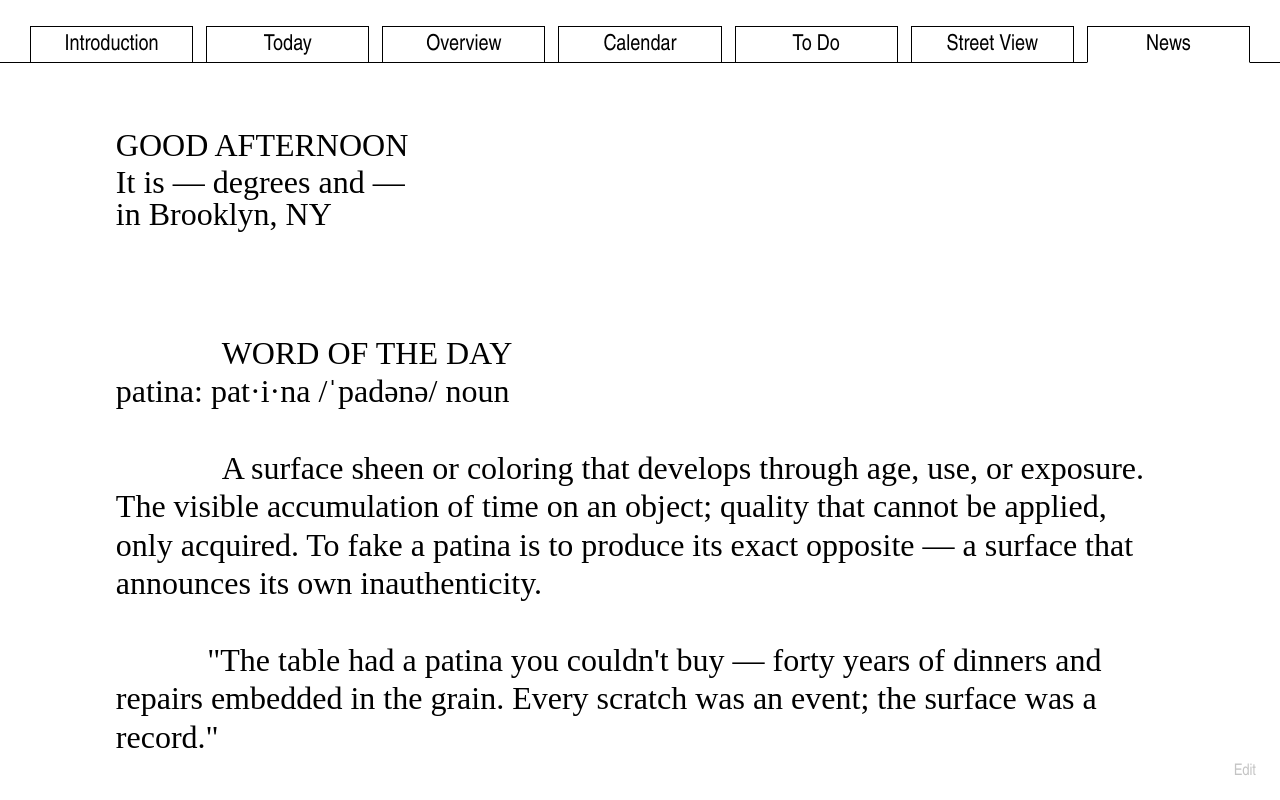
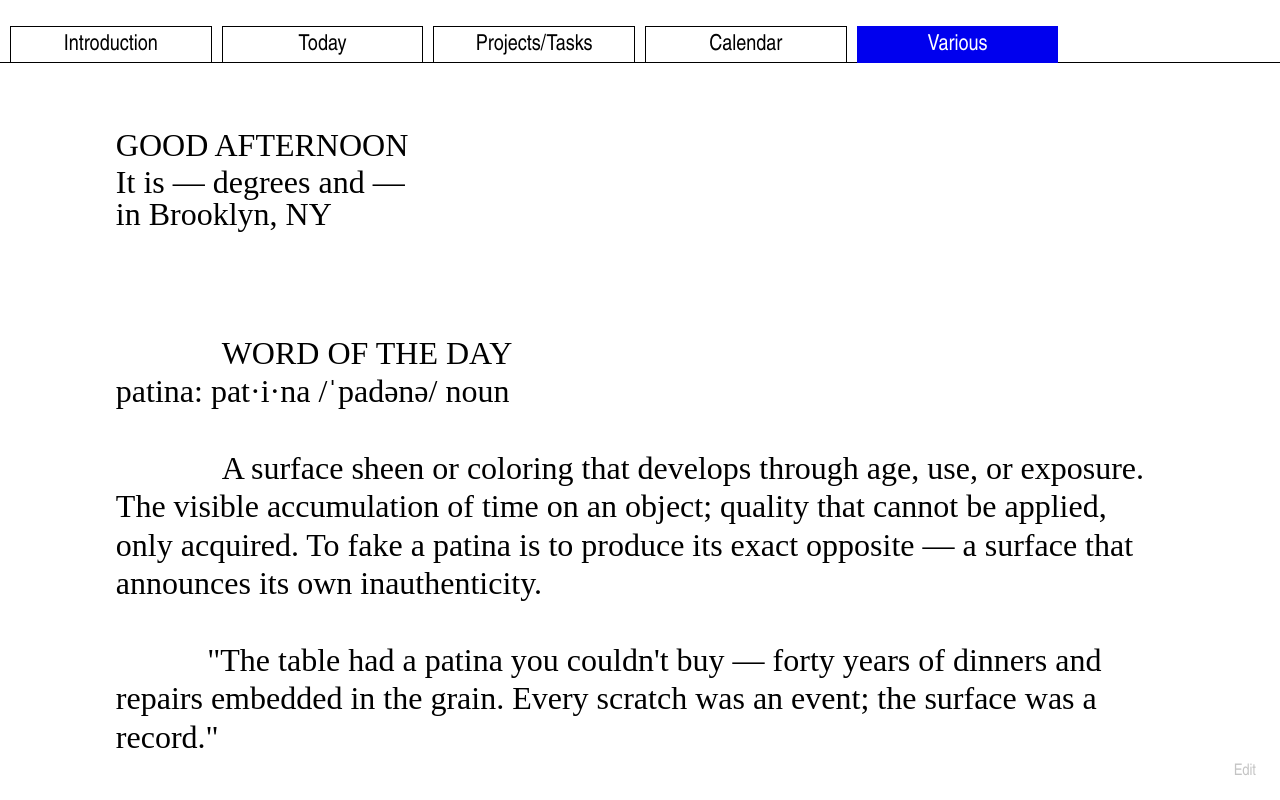
Before and after one commit to ryanstewart2722/checklist-sites, a plain HTML site: page index.html in a window 1280 px wide. Shown: the top 800 px of the page. Drawn offline with Linux system fonts and the light colour scheme; no server answers; a web font is replaced by a local one.

Commit message:
Rebuild header to the Figma nav on the 12-column grid
- 5 tabs (Introduction, Today, Projects/Tasks, Calendar, Various), 2 columns each
- Active tab filled blue; tabs light up for their grouped sections
- Subtler, square Edit button

Co-Authored-By: Claude Opus 5.5 <noreply@anthropic.com>

```diff
--- a/index.html
+++ b/index.html
@@ -36,10 +36,10 @@ body {
   position: absolute;
   top: 26px;
   left: 0; right: 0;
-  display: flex;
-  align-items: center;
-  gap: 13px;
-  padding: 0 30px;
+  display: grid;
+  grid-template-columns: repeat(12, 1fr);
+  column-gap: 10px;
+  padding: 0 10px;
   border-bottom: 1px solid #000;
 }
 
@@ -52,8 +52,7 @@ body {
   display: flex;
   align-items: center;
   justify-content: center;
-  flex: 1;
-  min-width: 100px;
+  grid-column: span 2; /* each tab = 2 grid columns, like the Figma nav */
   height: 37px;
   border: 1px solid #000;
   margin-bottom: -1px;
@@ -63,7 +62,7 @@ body {
   transition: background 0.12s, color 0.12s;
 }
 .nl:hover { background: #0000ee; color: #fff; }
-.nl.active { border-bottom: 1px solid #fff; position: relative; z-index: 1; }
+.nl.active { background: #0000ee; color: #fff; border-color: #0000ee; position: relative; z-index: 1; }
 
 /* ── Shared ── */
 section { scroll-margin-top: 63px; }
@@ -515,13 +514,12 @@ body.editing .ed:focus { outline: 1px solid #0000ee; outline-offset: 2px; }
 <!-- Nav -->
 <nav id="nav">
   <div id="nav-row">
-    <a class="nl active" href="#introduction">Introduction</a>
-    <a class="nl" href="#today">Today</a>
-    <a class="nl" href="#overview">Overview</a>
-    <a class="nl" href="#calendar">Calendar</a>
-    <a class="nl" href="#todo">To Do</a>
-    <a class="nl" href="#streetview">Street View</a>
-    <a class="nl" href="#news">News</a>
+    <!-- data-sections: which page sections light up each tab while scrolling -->
+    <a class="nl active" href="#introduction" data-sections="introduction">Introduction</a>
+    <a class="nl" href="#today" data-sections="today">Today</a>
+    <a class="nl" href="#overview" data-sections="overview todo">Projects/Tasks</a>
+    <a class="nl" href="#calendar" data-sections="calendar">Calendar</a>
+    <a class="nl" href="#streetview" data-sections="streetview news">Various</a>
   </div>
 </nav>
 <button id="edit-btn" type="button">Edit</button>
@@ -1540,7 +1538,7 @@ function updateActiveNav() {
   let current = sections[0];
   sections.forEach(s => { if (s.getBoundingClientRect().top <= line) current = s; });
   if (atBottom) current = sections[sections.length - 1];
-  links.forEach(a => a.classList.toggle('active', a.getAttribute('href') === '#' + current.id));
+  links.forEach(a => a.classList.toggle('active', a.dataset.sections.split(' ').includes(current.id)));
 }
 addEventListener('scroll', updateActiveNav, { passive: true });
 addEventListener('resize', updateActiveNav);
```
